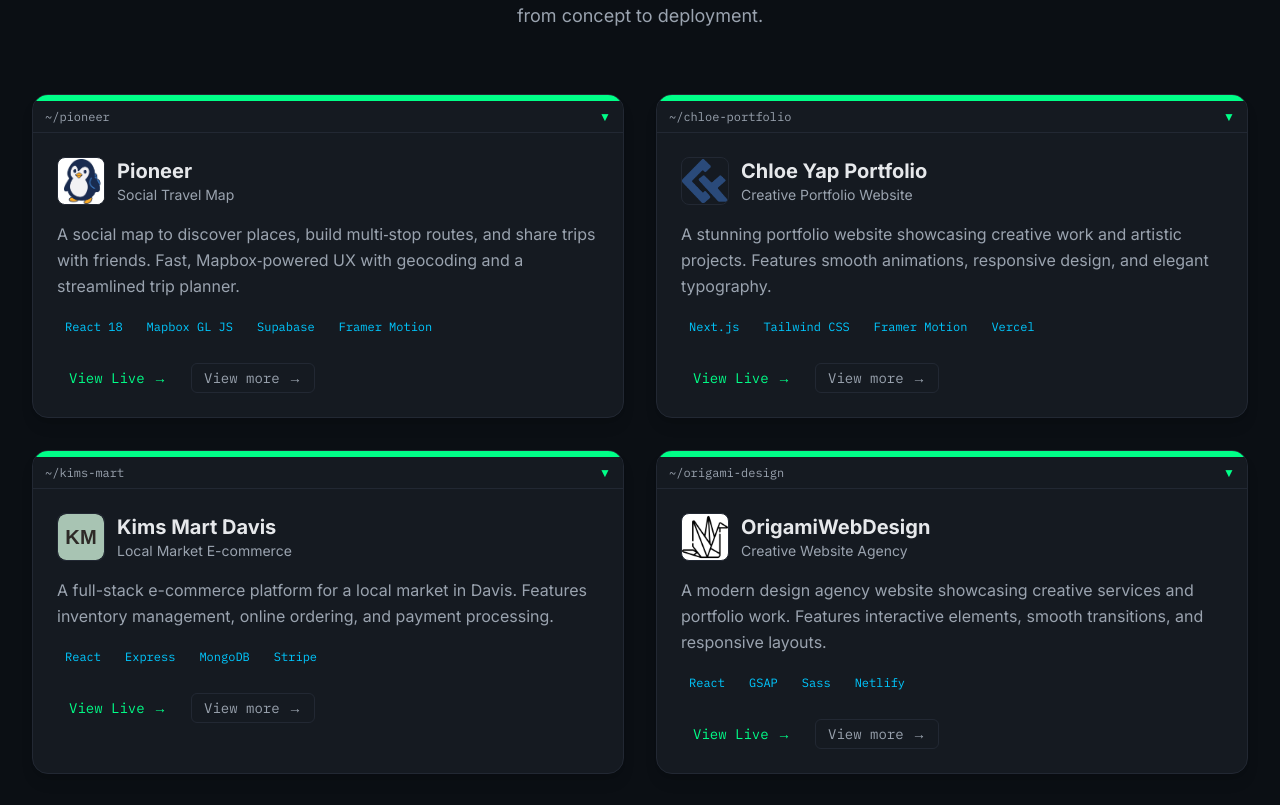
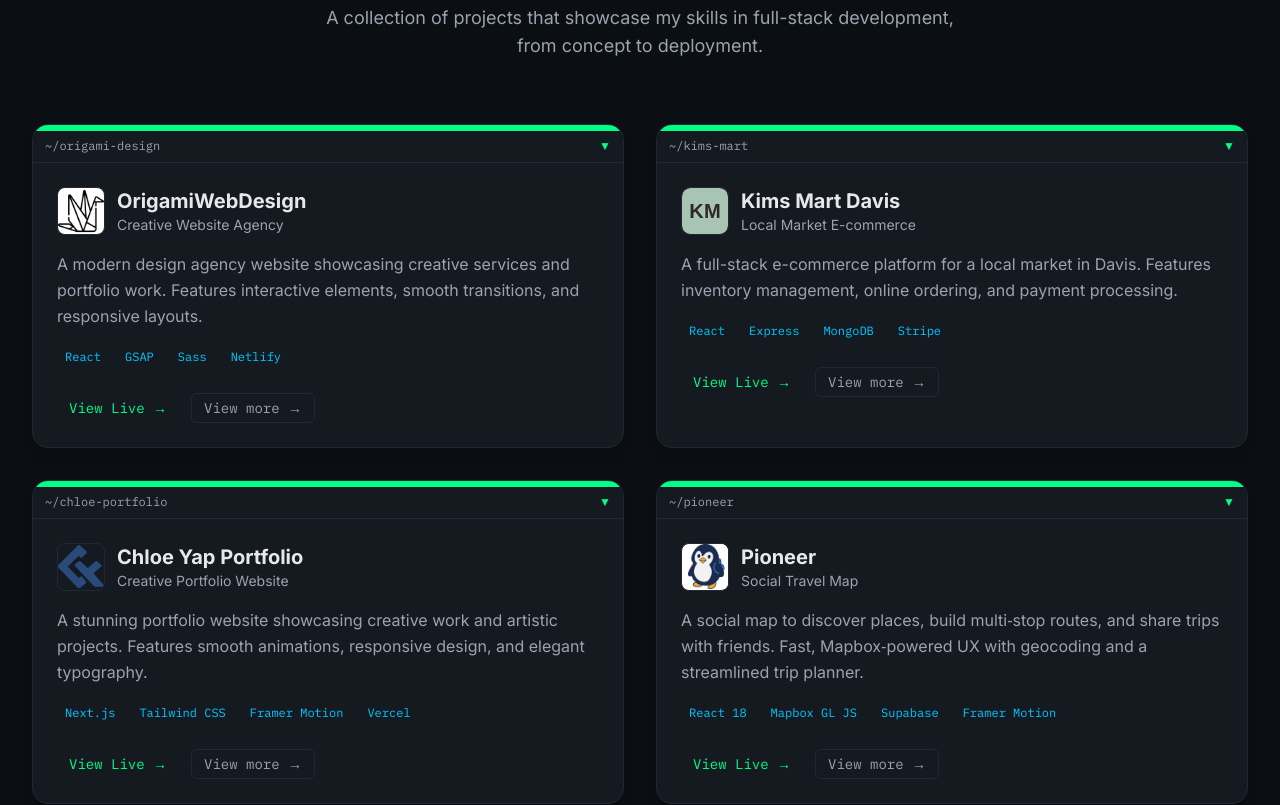
Before and after one commit to RaisinBranSnail/personal-website, a Next.js app: page / in a window 1280 px wide. Shown: the part 1666-2471 px from the top of the page. Built offline with nearby package versions, Linux system fonts and the light colour scheme.

Commit message:
feat: reorder Projects grid and Works dropdown (Origami, Kims Mart, Chloe, Pioneer); update social links; add site animations with Framer Motion; integrate Tech Stack under Overview on project pages

```diff
--- a/package.json
+++ b/package.json
@@ -9,6 +9,7 @@
     "lint": "next lint"
   },
   "dependencies": {
+    "framer-motion": "11.18.2",
     "next": "14.2.5",
     "react": "18.2.0",
     "react-dom": "18.2.0"
--- a/src/app/page.tsx
+++ b/src/app/page.tsx
@@ -47,7 +47,7 @@
               </h2>
               <div className="space-y-4">
                 <p className="text-[var(--muted)] leading-relaxed text-lg">
-                  I'm Brandon Grimaldo a web designer and developer based in California. I build clean, modern websites that blend design and function. My background in computer science and UI/UX lets me handle both the creative and technical sides of projects, from concept to launch.
+                  I'm Brandon Grimaldo a web designer and developer based in California. I love creating clean, modern websites that blend design and function. My background in computer science and UI/UX lets me handle both the creative and technical sides of projects, from concept to launch.
                 </p>
                 <p className="text-[var(--muted)] leading-relaxed text-lg">
                   I've built for small businesses, startups, and personal brands creating sites that not only look good but also perform well. My work often focuses on detail, accessibility, and smooth user experience. Outside of client work, I'm always building new projects and refining my craft through design, code, and real-world experimentation.
@@ -90,41 +90,75 @@
           </div>
 
           <div className="grid md:grid-cols-2 gap-8">
-            {/* Project 1 - Pioneer */}
-            <Card title="~/pioneer" chrome="pixel-edge">
+            {/* Project 1 - OrigamiWebDesign */}
+            <Card title="~/origami-design" chrome="pixel-edge">
               <div className="space-y-4">
                 <div className="flex items-center gap-3">
                   <div className="w-12 h-12 rounded-lg overflow-hidden bg-white border border-[var(--border)] flex items-center justify-center">
-                    <Image src="/images/pioneer/Pioneer_Icon.png" alt="Pioneer icon" width={48} height={48} className="object-contain translate-x-[6px]" />
+                    <Image src="/images/origamiwebdesign/origami.png" alt="OrigamiWebDesign icon" width={48} height={48} className="object-contain" />
                   </div>
                   <div>
-                    <h3 className="text-xl font-bold">Pioneer</h3>
-                    <p className="text-[var(--muted)] text-sm">Social Travel Map</p>
+                    <h3 className="text-xl font-bold">OrigamiWebDesign</h3>
+                    <p className="text-[var(--muted)] text-sm">Creative Website Agency</p>
                   </div>
                 </div>
                 <p className="text-[var(--muted)] leading-relaxed">
-                  A social map to discover places, build multi‑stop routes, and share trips with friends.
-                  Fast, Mapbox‑powered UX with geocoding and a streamlined trip planner.
+                  A modern design agency website showcasing creative services and portfolio work.
+                  Features interactive elements, smooth transitions, and responsive layouts.
                 </p>
                 <div className="flex flex-wrap gap-2">
-                  {["React 18", "Mapbox GL JS", "Supabase", "Framer Motion"].map((tech) => (
+                  {["React", "GSAP", "Sass", "Netlify"].map((tech) => (
                     <span key={tech} className="px-2 py-1 bg-[var(--primary)]/10 text-[var(--primary)] rounded text-xs font-mono">
                       {tech}
                     </span>
                   ))}
                 </div>
                 <div className="flex items-center gap-3 pt-2">
-                  <a href="https://www.officialpioneer.com" target="_blank" rel="noopener noreferrer" className="px-3 py-1 rounded-md bg-[var(--accent)]/10 text-[var(--accent)] hover:bg-[var(--accent)] hover:text-[var(--bg)] text-sm font-mono transition-colors">
+                  <a href="https://www.origamiwebdesign.com" target="_blank" rel="noopener noreferrer" className="px-3 py-1 rounded-md bg-[var(--accent)]/10 text-[var(--accent)] hover:bg-[var(--accent)] hover:text-[var(--bg)] text-sm font-mono transition-colors">
                     View Live →
                   </a>
-                  <a href="/projects/pioneer" className="px-3 py-1 rounded-md border border-[var(--border)] text-[var(--muted)] hover:text-[var(--text)] hover:bg-[var(--surface)]/60 text-sm font-mono transition-colors">
+                  <a href="/projects/origami-design" className="px-3 py-1 rounded-md border border-[var(--border)] text-[var(--muted)] hover:text-[var(--text)] hover:bg-[var(--surface)]/60 text-sm font-mono transition-colors">
                     View more →
                   </a>
                 </div>
               </div>
             </Card>
 
-            {/* Project 2 - Chloe Yap Portfolio */}
+            {/* Project 2 - Kims Mart Davis */}
+            <Card title="~/kims-mart" chrome="pixel-edge">
+              <div className="space-y-4">
+                <div className="flex items-center gap-3">
+                  <div className="w-12 h-12 rounded-lg overflow-hidden bg-[var(--surface)] border border-[var(--border)] flex items-center justify-center">
+                    <Image src="/images/kimsmart/km.svg" alt="Kims Mart logo" width={48} height={48} className="object-contain" />
+                  </div>
+                  <div>
+                    <h3 className="text-xl font-bold">Kims Mart Davis</h3>
+                    <p className="text-[var(--muted)] text-sm">Local Market E-commerce</p>
+                  </div>
+                </div>
+                <p className="text-[var(--muted)] leading-relaxed">
+                  A full-stack e-commerce platform for a local market in Davis.
+                  Features inventory management, online ordering, and payment processing.
+                </p>
+                <div className="flex flex-wrap gap-2">
+                  {["React", "Express", "MongoDB", "Stripe"].map((tech) => (
+                    <span key={tech} className="px-2 py-1 bg-[var(--primary)]/10 text-[var(--primary)] rounded text-xs font-mono">
+                      {tech}
+                    </span>
+                  ))}
+                </div>
+                <div className="flex items-center gap-3 pt-2">
+                  <a href="https://kimsmartdavis.com" target="_blank" rel="noopener noreferrer" className="px-3 py-1 rounded-md bg-[var(--accent)]/10 text-[var(--accent)] hover:bg-[var(--accent)] hover:text-[var(--bg)] text-sm font-mono transition-colors">
+                    View Live →
+                  </a>
+                  <a href="/projects/kims-mart" className="px-3 py-1 rounded-md border border-[var(--border)] text-[var(--muted)] hover:text-[var(--text)] hover:bg-[var(--surface)]/60 text-sm font-mono transition-colors">
+                    View more →
+                  </a>
+                </div>
+              </div>
+            </Card>
+
+            {/* Project 3 - Chloe Yap Portfolio */}
             <Card title="~/chloe-portfolio" chrome="pixel-edge">
               <div className="space-y-4">
                 <div className="flex items-center gap-3">
@@ -158,68 +192,34 @@
               </div>
             </Card>
 
-            {/* Project 3 - Kims Mart Davis */}
-            <Card title="~/kims-mart" chrome="pixel-edge">
+            {/* Project 4 - Pioneer */}
+            <Card title="~/pioneer" chrome="pixel-edge">
               <div className="space-y-4">
                 <div className="flex items-center gap-3">
-                  <div className="w-12 h-12 rounded-lg overflow-hidden bg-[var(--surface)] border border-[var(--border)] flex items-center justify-center">
-                    <Image src="/images/kimsmart/km.svg" alt="Kims Mart logo" width={48} height={48} className="object-contain" />
+                  <div className="w-12 h-12 rounded-lg overflow-hidden bg-white border border-[var(--border)] flex items-center justify-center">
+                    <Image src="/images/pioneer/Pioneer_Icon.png" alt="Pioneer icon" width={48} height={48} className="object-contain translate-x-[6px]" />
                   </div>
                   <div>
-                    <h3 className="text-xl font-bold">Kims Mart Davis</h3>
-                    <p className="text-[var(--muted)] text-sm">Local Market E-commerce</p>
+                    <h3 className="text-xl font-bold">Pioneer</h3>
+                    <p className="text-[var(--muted)] text-sm">Social Travel Map</p>
                   </div>
                 </div>
                 <p className="text-[var(--muted)] leading-relaxed">
-                  A full-stack e-commerce platform for a local market in Davis.
-                  Features inventory management, online ordering, and payment processing.
+                  A social map to discover places, build multi‑stop routes, and share trips with friends.
+                  Fast, Mapbox‑powered UX with geocoding and a streamlined trip planner.
                 </p>
                 <div className="flex flex-wrap gap-2">
-                  {["React", "Express", "MongoDB", "Stripe"].map((tech) => (
+                  {["React 18", "Mapbox GL JS", "Supabase", "Framer Motion"].map((tech) => (
                     <span key={tech} className="px-2 py-1 bg-[var(--primary)]/10 text-[var(--primary)] rounded text-xs font-mono">
                       {tech}
                     </span>
                   ))}
                 </div>
                 <div className="flex items-center gap-3 pt-2">
-                  <a href="https://kimsmartdavis.com" target="_blank" rel="noopener noreferrer" className="px-3 py-1 rounded-md bg-[var(--accent)]/10 text-[var(--accent)] hover:bg-[var(--accent)] hover:text-[var(--bg)] text-sm font-mono transition-colors">
+                  <a href="https://www.officialpioneer.com" target="_blank" rel="noopener noreferrer" className="px-3 py-1 rounded-md bg-[var(--accent)]/10 text-[var(--accent)] hover:bg-[var(--accent)] hover:text-[var(--bg)] text-sm font-mono transition-colors">
                     View Live →
                   </a>
-                  <a href="/projects/kims-mart" className="px-3 py-1 rounded-md border border-[var(--border)] text-[var(--muted)] hover:text-[var(--text)] hover:bg-[var(--surface)]/60 text-sm font-mono transition-colors">
-                    View more →
-                  </a>
-                </div>
-              </div>
-            </Card>
-
-            {/* Project 4 - OrigamiWebDesign */}
-            <Card title="~/origami-design" chrome="pixel-edge">
-              <div className="space-y-4">
-                <div className="flex items-center gap-3">
-                  <div className="w-12 h-12 rounded-lg overflow-hidden bg-white border border-[var(--border)] flex items-center justify-center">
-                    <Image src="/images/origamiwebdesign/origami.png" alt="OrigamiWebDesign icon" width={48} height={48} className="object-contain" />
-                  </div>
-                  <div>
-                    <h3 className="text-xl font-bold">OrigamiWebDesign</h3>
-                    <p className="text-[var(--muted)] text-sm">Creative Website Agency</p>
-                  </div>
-                </div>
-                <p className="text-[var(--muted)] leading-relaxed">
-                  A modern design agency website showcasing creative services and portfolio work.
-                  Features interactive elements, smooth transitions, and responsive layouts.
-                </p>
-                <div className="flex flex-wrap gap-2">
-                  {["React", "GSAP", "Sass", "Netlify"].map((tech) => (
-                    <span key={tech} className="px-2 py-1 bg-[var(--primary)]/10 text-[var(--primary)] rounded text-xs font-mono">
-                      {tech}
-                    </span>
-                  ))}
-                </div>
-                <div className="flex items-center gap-3 pt-2">
-                  <a href="https://www.origamiwebdesign.com" target="_blank" rel="noopener noreferrer" className="px-3 py-1 rounded-md bg-[var(--accent)]/10 text-[var(--accent)] hover:bg-[var(--accent)] hover:text-[var(--bg)] text-sm font-mono transition-colors">
-                    View Live →
-                  </a>
-                  <a href="/projects/origami-design" className="px-3 py-1 rounded-md border border-[var(--border)] text-[var(--muted)] hover:text-[var(--text)] hover:bg-[var(--surface)]/60 text-sm font-mono transition-colors">
+                  <a href="/projects/pioneer" className="px-3 py-1 rounded-md border border-[var(--border)] text-[var(--muted)] hover:text-[var(--text)] hover:bg-[var(--surface)]/60 text-sm font-mono transition-colors">
                     View more →
                   </a>
                 </div>
--- a/src/components/Card.tsx
+++ b/src/components/Card.tsx
@@ -1,6 +1,7 @@
 'use client';
 
 import { ReactNode } from 'react'
+import { motion } from 'framer-motion'
 import styles from './Card.module.css'
 
 type ChromeStyle = 'pixel-edge' | 'none' | 'label' | 'tabs' | 'notebook';
@@ -59,9 +60,16 @@
   };
 
   return (
-    <div className={`bg-[var(--surface)] border border-[var(--border)] rounded-2xl overflow-hidden shadow-lg transition-transform hover:-translate-y-0.5 ${className}`}>
+    <motion.div
+      className={`bg-[var(--surface)] border border-[var(--border)] rounded-2xl overflow-hidden shadow-lg ${className}`}
+      initial={{ opacity: 0, y: 16 }}
+      whileInView={{ opacity: 1, y: 0 }}
+      viewport={{ once: true, margin: '-10% 0px -10% 0px' }}
+      transition={{ duration: 0.4, ease: 'easeOut' }}
+      whileHover={{ y: -4, boxShadow: '0 12px 24px rgba(0,0,0,0.12)' }}
+    >
       {renderHeader()}
       <div className="p-6">{children}</div>
-    </div>
+    </motion.div>
   )
 }
--- a/src/components/Header.tsx
+++ b/src/components/Header.tsx
@@ -1,10 +1,12 @@
 'use client';
 
 import { useEffect, useState } from 'react'
+import { motion, AnimatePresence } from 'framer-motion'
 
 export default function Header() {
   const [isScrolled, setIsScrolled] = useState(false)
   const [theme, setTheme] = useState<'dark'|'sand'>('dark')
+  const [worksOpen, setWorksOpen] = useState(false)
 
   useEffect(() => {
     const onScroll = () => setIsScrolled(window.scrollY > 10)
@@ -43,27 +45,33 @@
             ))}
 
             {/* Works dropdown */}
-            <div className="relative group">
+            <div
+              className="relative"
+              onMouseEnter={() => setWorksOpen(true)}
+              onMouseLeave={() => setWorksOpen(false)}
+            >
               <a href="/#works" className="text-[var(--text)] hover:text-[var(--accent)] transition-colors relative">
                 Works
                 <span className="absolute -bottom-1 left-0 w-0 h-0.5 bg-[var(--accent)] transition-all group-hover:w-full" />
               </a>
-              <div className="absolute top-full left-0 mt-2 w-48 bg-[var(--surface)] border border-[var(--border)] rounded-lg shadow-lg opacity-0 invisible group-hover:opacity-100 group-hover:visible transition-all duration-200 z-50">
-                <div className="py-2">
-                  <a href="/projects/pioneer" className="block px-4 py-2 text-sm text-[var(--text)] hover:bg-[var(--surface)]/60 hover:text-[var(--accent)] transition-colors">
-                    Pioneer
-                  </a>
-                  <a href="/projects/chloe-portfolio" className="block px-4 py-2 text-sm text-[var(--text)] hover:bg-[var(--surface)]/60 hover:text-[var(--accent)] transition-colors">
-                    Chloe Yap Portfolio
-                  </a>
-                  <a href="/projects/kims-mart" className="block px-4 py-2 text-sm text-[var(--text)] hover:bg-[var(--surface)]/60 hover:text-[var(--accent)] transition-colors">
-                    Kims Mart Davis
-                  </a>
-                  <a href="/projects/origami-design" className="block px-4 py-2 text-sm text-[var(--text)] hover:bg-[var(--surface)]/60 hover:text-[var(--accent)] transition-colors">
-                    OrigamiWebDesign
-                  </a>
-                </div>
-              </div>
+              <AnimatePresence>
+                {worksOpen && (
+                  <motion.div
+                    key="works-dd"
+                    className="absolute top-full left-0 mt-2 w-56 bg-[var(--surface)] border border-[var(--border)] rounded-lg shadow-lg z-50"
+                    initial={{ opacity: 0, y: 6 }}
+                    animate={{ opacity: 1, y: 0 }}
+                    exit={{ opacity: 0, y: 6 }}
+                  >
+                    <div className="py-2">
+                      <a href="/projects/origami-design" className="block px-4 py-2 text-sm text-[var(--text)] hover:bg-[var(--surface)]/60 hover:text-[var(--accent)] transition-colors">OrigamiWebDesign</a>
+                      <a href="/projects/kims-mart" className="block px-4 py-2 text-sm text-[var(--text)] hover:bg-[var(--surface)]/60 hover:text-[var(--accent)] transition-colors">Kims Mart Davis</a>
+                      <a href="/projects/chloe-portfolio" className="block px-4 py-2 text-sm text-[var(--text)] hover:bg-[var(--surface)]/60 hover:text-[var(--accent)] transition-colors">Chloe Yap Portfolio</a>
+                      <a href="/projects/pioneer" className="block px-4 py-2 text-sm text-[var(--text)] hover:bg-[var(--surface)]/60 hover:text-[var(--accent)] transition-colors">Pioneer</a>
+                    </div>
+                  </motion.div>
+                )}
+              </AnimatePresence>
             </div>
 
             <a href="/#resume" className="text-[var(--text)] hover:text-[var(--accent)] transition-colors relative group">
--- a/src/components/SocialBar.tsx
+++ b/src/components/SocialBar.tsx
@@ -4,9 +4,9 @@
   return (
     <div className="flex items-center justify-center space-x-6 py-8">
       {[
-        { name: 'GitHub', url: 'https://github.com/' },
-        { name: 'LinkedIn', url: 'https://www.linkedin.com/' },
-        { name: 'Email', url: 'mailto:brandon@example.com' },
+        { name: 'GitHub', url: 'https://github.com/RaisinBranSnail' },
+        { name: 'LinkedIn', url: 'https://www.linkedin.com/in/brandon-grimaldo/' },
+        { name: 'Email', url: 'mailto:BrandonGrimaldo16@gmail.com' },
       ].map((link) => (
         <a key={link.name} href={link.url} target="_blank" rel="noopener noreferrer"
            className="group relative p-3 text-[var(--muted)] hover:text-[var(--accent)] transition-transform hover:scale-110"
```
Also changed, not shown: src/app/projects/[slug]/page.tsx (+38 -23 lines), src/components/Hero.tsx (+18 -12 lines), 1 other file (tests, documents, lock files or other folders).
